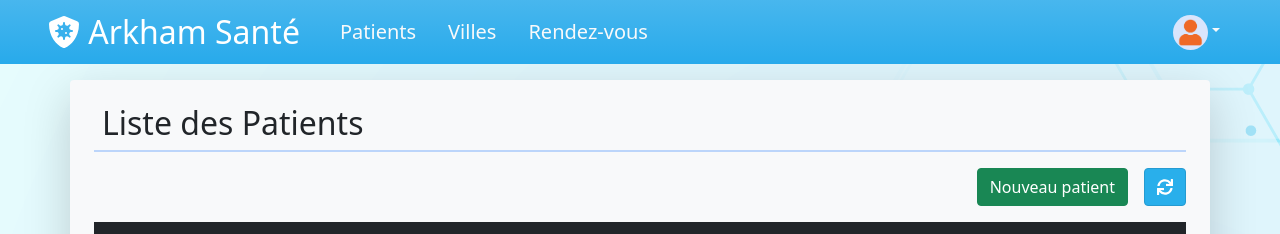
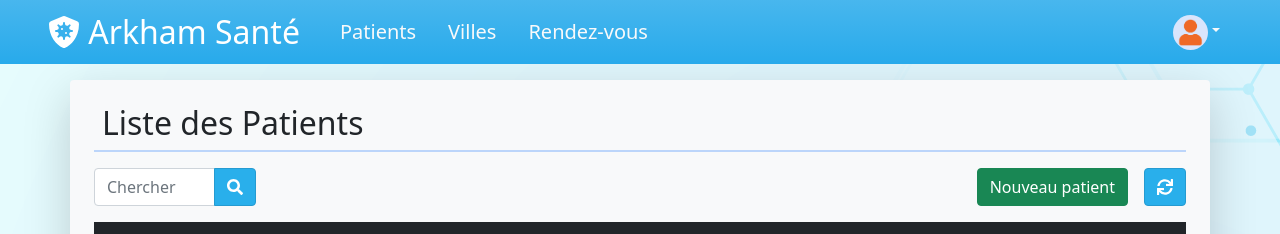
Before and after one commit to simonboivin/AngularMedical, an Angular app: page /patients in a window 1280 px wide. Shown: the top 234 px of the page. Built offline with nearby package versions, Linux system fonts and the light colour scheme; no server answers; sample sign-in values are in the browser's storage.

Commit message:
Ajout champs recherche patients

```diff
--- a/src/app/patients/patients.component.html
+++ b/src/app/patients/patients.component.html
@@ -8,12 +8,23 @@
     <div class="alert alert-success" role="alert" *ngIf="succes">
         Opération effectuée avec succès!
     </div>
-    <div class="mb-3 text-end">
-        <button [routerLink]="['/patients/addedit' , 0 ]" class=" btn btn-success" (click)="refreshList()">Nouveau
-            patient</button>
-        <button (click)="refreshList()" class="btn btn-primary ms-3">
-            <fa-icon [icon]="faSync"></fa-icon>
-        </button>
+    <div class="row mb-3">
+        <div class="col-2 text-start">
+            <div class="input-group w-auto">
+                <input class="form-control" type="text" name="search" id="search"
+                    placeholder="Chercher" [(ngModel)]="search">
+                <button (click)="loadPatientsList()" class="btn btn-primary">
+                    <fa-icon [icon]="faSearch"></fa-icon>
+                </button>
+            </div>
+        </div>
+        <div class="col-10 text-end">
+            <button [routerLink]="['/patients/addedit' , 0 ]" class=" btn btn-success" (click)="refreshList()">Nouveau
+                patient</button>
+            <button (click)="refreshList()" class="btn btn-primary ms-3">
+                <fa-icon [icon]="faSync"></fa-icon>
+            </button>
+        </div>
     </div>
     <div>
 
@@ -85,7 +96,8 @@
                     <td> {{ patient.email }} </td>
                     <td> {{ patient.telephone }} </td>
                     <td> {{ patient.ville?.nom }} </td>
-                    <td> <button type="button" class="btn btn-warning edit_patient_button" [routerLink]="['/patients/addedit' , patient.id ]">
+                    <td> <button type="button" class="btn btn-warning edit_patient_button"
+                            [routerLink]="['/patients/addedit' , patient.id ]">
                             <fa-icon [icon]=faEdit></fa-icon>
                         </button> &nbsp;
                         <button type="button" class="btn btn-danger delete_patient_button"
--- a/src/app/patients/patients.component.ts
+++ b/src/app/patients/patients.component.ts
@@ -1,7 +1,7 @@
 import { Component, OnInit, ViewChild } from '@angular/core';
 import { HttpHeaders } from '@angular/common/http'; import { Patients } from '../classes/patients';
 import { Villes } from '../classes/villes';
-import { faCogs, faEdit, faSync, faTrash } from '@fortawesome/free-solid-svg-icons';
+import { faCogs, faEdit, faSearch, faSync, faTrash } from '@fortawesome/free-solid-svg-icons';
 import { environment } from 'src/environments/environment';
 import { PatientsService } from '../services/patients.service';
 import { VillesService } from '../services/villes.service';
@@ -32,6 +32,7 @@ export class PatientsComponent implements OnInit {
 
   faCogs = faCogs;
   faEdit = faEdit;
+  faSearch = faSearch;
   faSync = faSync;
   faTrash = faTrash;
 
@@ -39,6 +40,7 @@ export class PatientsComponent implements OnInit {
   newPatient: Patients = new Patients();
   villesList: Array<Villes> = [];
 
+  search: String = "";
   erreur: Boolean = false;
   succes: Boolean = false;
 
@@ -53,11 +55,20 @@ export class PatientsComponent implements OnInit {
 
   }
 
+
+  loadPatientsList (): void {
+    this.patientsService.loadPatients( this.search ).subscribe(
+      data => {
+        this.patientsList = data.sort( this.sorter );
+        console.log( data );
+      } );
+  }
+
   refreshList (): void {
 
     this.succes = false;
     this.erreur = false;
-
+    this.search = "";
     this.villeService.loadCities().subscribe(
       data => {
         this.villesList = data;
@@ -65,11 +76,7 @@ export class PatientsComponent implements OnInit {
       }
     );
 
-    this.patientsService.loadPatients().subscribe(
-      data => {
-        this.patientsList = data.sort( this.sorter );
-        console.log( data );
-      } );
+    this.loadPatientsList();
 
     this.newPatient = new Patients();
   }
--- a/src/app/rdv-details/rdv-details.component.ts
+++ b/src/app/rdv-details/rdv-details.component.ts
@@ -33,7 +33,7 @@ export class RdvDetailsComponent implements OnInit {
   constructor( private rdvService: RdvService, private patientsService: PatientsService, private activatedRoute: ActivatedRoute, private router: Router, private patientsSorters: PatientsSorters ) { }
 
   ngOnInit (): void {
-    this.patientsService.loadPatients().subscribe(
+    this.patientsService.loadPatients("").subscribe(
       data => {
         this.patientsList = data.sort( this.patientsSorters.sorterByNameAsc );
         console.log( data );
--- a/src/app/services/patients.service.ts
+++ b/src/app/services/patients.service.ts
@@ -14,9 +14,13 @@ export class PatientsService {
 
     constructor( private httpClient: HttpClient ) { }
 
-    loadPatients (): Observable<Patients[]> {
-        console.log( "Chargement des villes" );
-        return this.httpClient.get<Patients[]>( environment.urlApi + "patients", httpOptions );
+    loadPatients (search : String): Observable<Patients[]> {
+        let searchCondition : String = "";
+
+        if (search.length > 0 ) {
+            searchCondition = "?search="+search;
+        }
+        return this.httpClient.get<Patients[]>( environment.urlApi + "patients" + searchCondition, httpOptions );
     }
 
     getPatient ( patientId: number | undefined ): Observable<Patients> {
```
